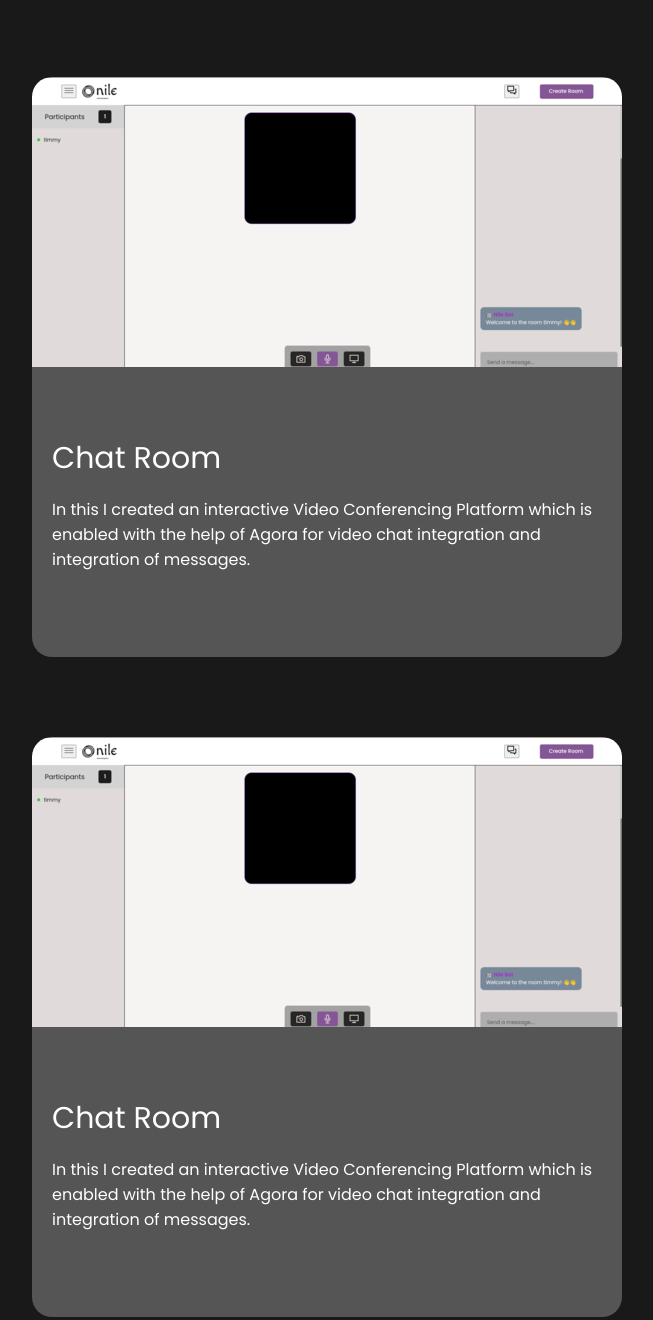
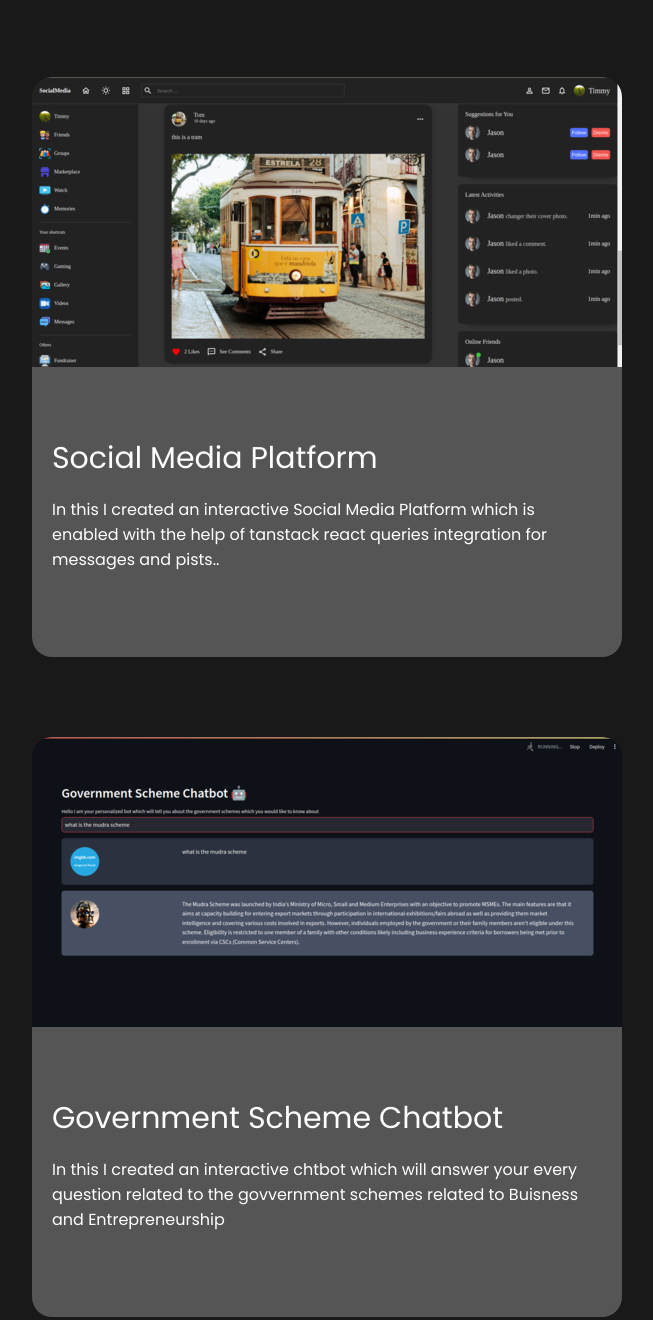
Before and after one commit to Vansh41104/PortfolioUpdated, a plain HTML site: page index.html in a window 1280 px wide. Shown: the part 5087-6407 px from the top of the page, without its empty margins (313-966 px from the left). Drawn offline with Linux system fonts and the light colour scheme.

Commit message:
update index.html

```diff
--- a/index.html
+++ b/index.html
@@ -193,25 +193,24 @@
                     </div>
                 </a>
             </div>
-            <div class="project" id="secondProj">
-                <a href="https://github.com/Vansh41104/CodeAlpha_Task3_Chat_Room">
+            <div class="project" id="thirdProj">
+                <a href="https://github.com/Vansh41104/CodeAlpha_Task2_Social_Media_Platform">
                     <div class="projectimg">
                     </div>
                     <div class="projectdesc">
-                            <span>Chat Room</span>
-                            <p>In this I created an interactive Video Conferencing Platform which is enabled with the help of Agora for video chat integration and integration of messages.</p>
+                            <span>Social Media Platform</span>
+                            <p>In this I created an interactive Social Media Platform which is enabled with the help of tanstack react queries integration for messages and pists..</p>
 
                     </div>
                 </a>
             </div>
-            <div class="project" id="secondProj">
-                <a href="https://github.com/Vansh41104/CodeAlpha_Task3_Chat_Room">
+            <div class="project" id="fourthProj">
+                <a href="https://github.com/Vansh41104/Government-Scheme-Chatbot">
                     <div class="projectimg">
                     </div>
                     <div class="projectdesc">
-                            <span>Chat Room</span>
-                            <p>In this I created an interactive Video Conferencing Platform which is enabled with the help of Agora for video chat integration and integration of messages.</p>
-
+                            <span>Government Scheme Chatbot</span>
+                            <p>In this I created an interactive chtbot which will answer your every question related to the govvernment schemes related to Buisness and Entrepreneurship</p>
                     </div>
                 </a>
             </div>
--- a/style.css
+++ b/style.css
@@ -257,5 +257,8 @@ hr{
 
 }
 #thirdProj .projectimg{
-    background-image: url("https://images.pexels.com/photos/27101036/pexels-photo-27101036/free-photo-of-a-lone-horse-stands-in-the-middle-of-a-vast-plain.jpeg?auto=compress&cs=tinysrgb&w=600&lazy=load");
+    background-image: url("assets/img3.png");
 }
+#fourthProj .projectimg{
+    background-image: url("assets/img4.png");
+}
```
Also changed, not shown: assets/Screenshot from 2024-08-22 23-49-16 (3).png (deleted), assets/img3.png (added), assets/img4.png (added).
